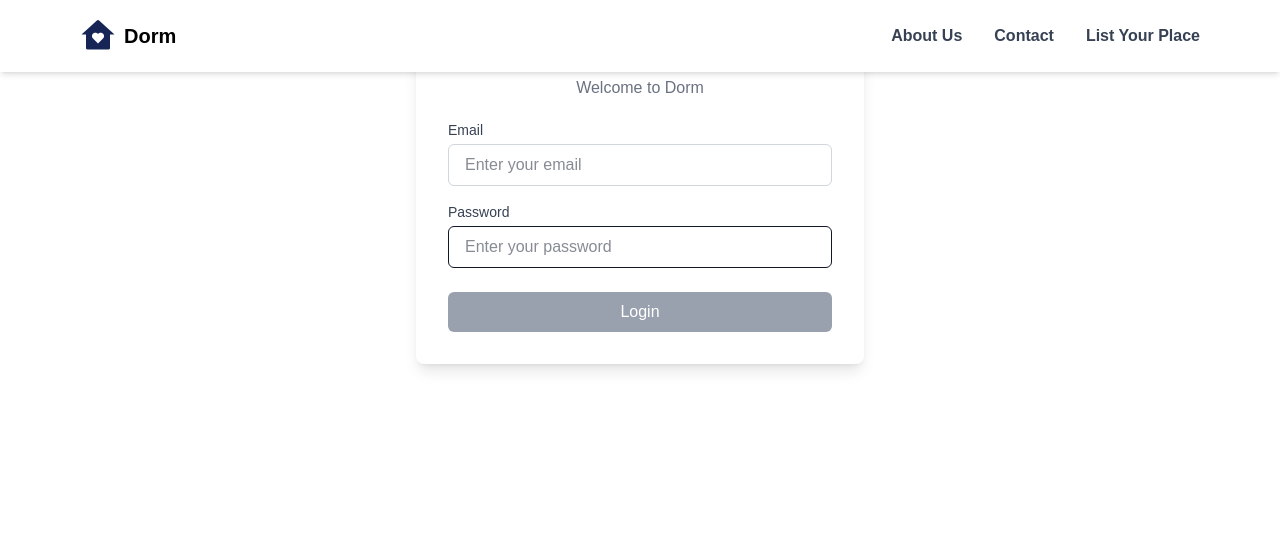
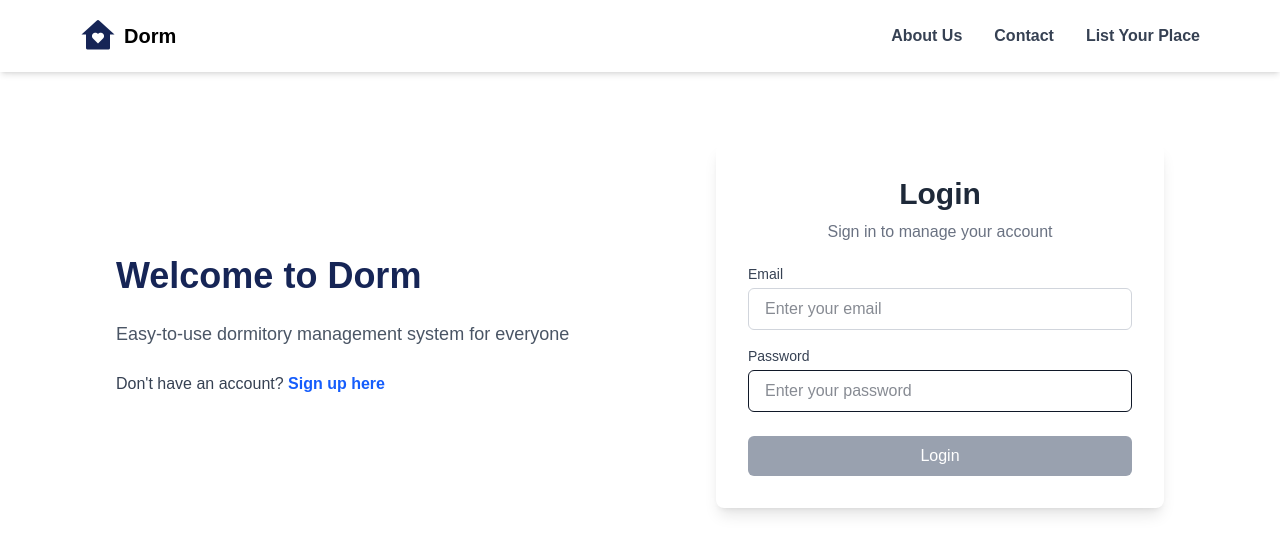
Before and after one commit to Aphiphu1122/my-dorm, a Next.js app: page /login in a window 1280 px wide. Shown: the top 554 px of the page. Built offline with nearby package versions, Linux system fonts and the light colour scheme.

Commit message:
Update uxui/api

```diff
--- a/src/app/login/page.tsx
+++ b/src/app/login/page.tsx
@@ -63,18 +63,29 @@ export default function LoginPage() {
         </nav>
       </header>
 
+      {/* Content */}
+      <div className="flex flex-col md:flex-row justify-center items-center w-full max-w-6xl mt-24 px-4 py-12 gap-10">
+        {/* Left Section */}
+        <div className="md:w-1/2 text-center md:text-left space-y-6">
+          <h1 className="text-4xl font-bold text-blue-950">Welcome to Dorm</h1>
+          <p className="text-gray-600 text-lg">
+            Easy-to-use dormitory management system for everyone
+          </p>
+          <p className="text-gray-700">
+            Don&apos;t have an account?{" "}
+            <a href="/register" className="text-blue-600 hover:underline font-semibold">
+              Sign up here
+            </a>
+          </p>
+        </div>
 
-
-      <form
-        onSubmit={handleLogin}
-        className="bg-white p-8 rounded-lg shadow-lg w-full max-w-md"
-      >
-        <h2 className="text-3xl font-bold mb-2 text-center text-gray-800">
-          Login
-        </h2>
-
-
-        <h3 className="text-gray-500 mb-5 text-center">Welcome to Dorm</h3>
+        {/* Login Form */}
+        <form
+          onSubmit={handleLogin}
+          className="bg-white p-8 rounded-lg shadow-lg w-full md:w-1/2 max-w-md"
+        >
+          <h2 className="text-3xl font-bold mb-2 text-center text-gray-800">Login</h2>
+          <h3 className="text-gray-500 mb-5 text-center">Sign in to manage your account</h3>
 
           {errorMsg && <p className="text-red-600 text-sm mb-4">{errorMsg}</p>}
 
@@ -111,17 +122,16 @@ export default function LoginPage() {
           <button
             type="submit"
             disabled={!(email && password)}
-            className={`
-              w-full py-2 rounded-md transition
-              ${email && password
-                ? 'bg-blue-950 text-white hover:bg-blue-900 cursor-pointer'
-                : 'bg-gray-400 text-white cursor-not-allowed'
-              }
-            `}
+            className={`w-full py-2 rounded-md transition ${
+              email && password
+                ? "bg-blue-950 text-white hover:bg-blue-900 cursor-pointer"
+                : "bg-gray-400 text-white cursor-not-allowed"
+            }`}
           >
             Login
           </button>
         </form>
       </div>
+    </div>
   );
 }
```
